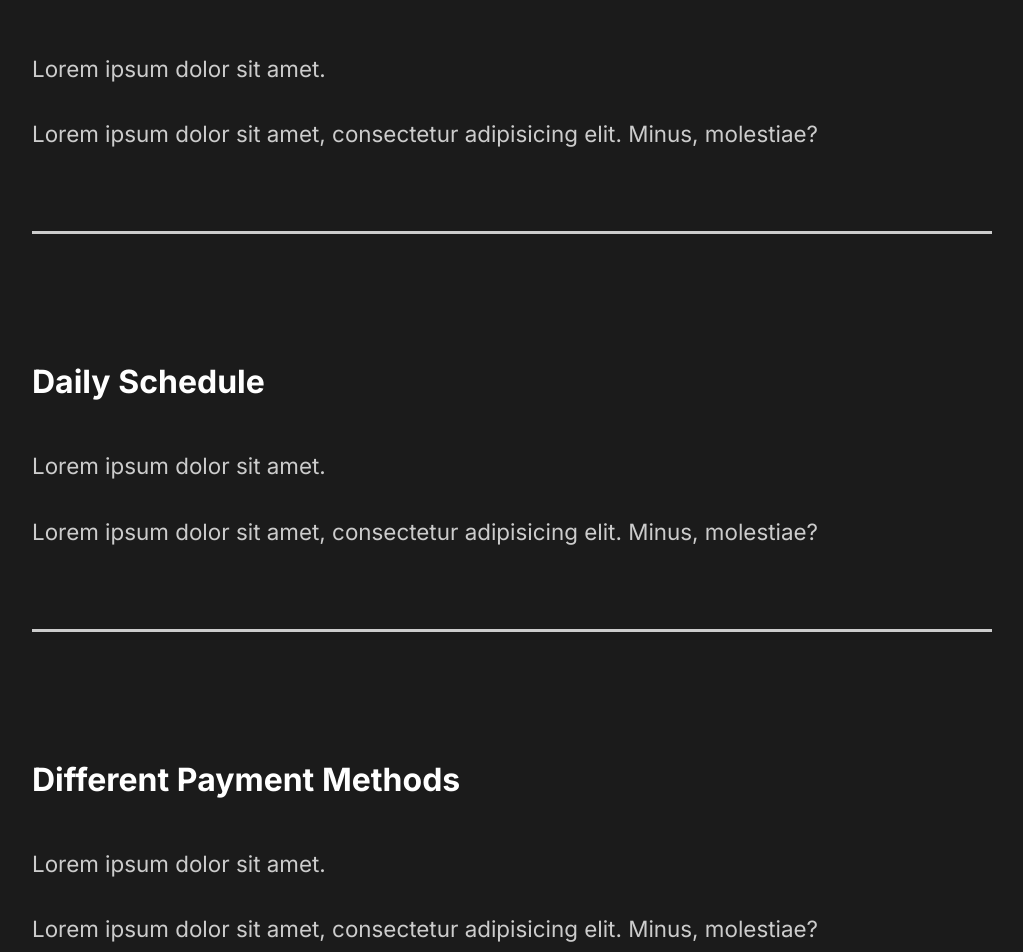
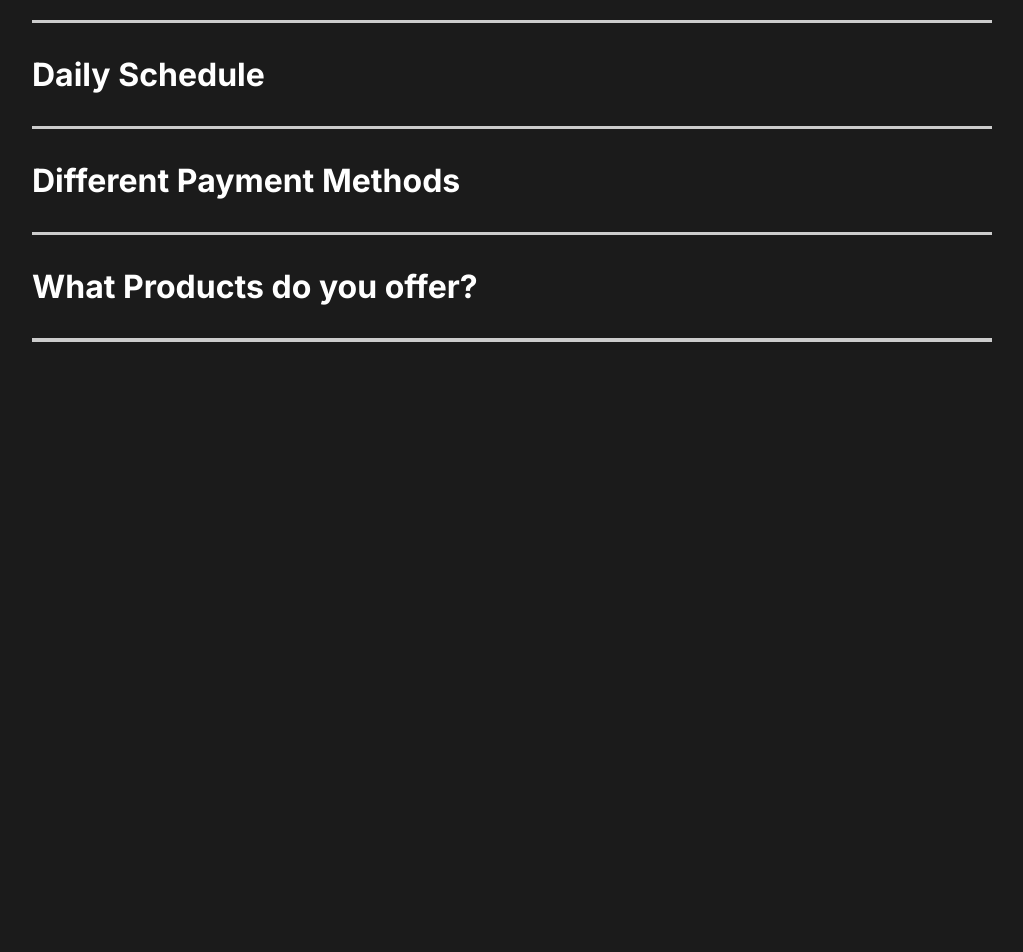
Before and after one commit to Radosh-93/the-creative-capture, a React (Create React App) app: page / in a window 1280 px wide. Shown: the part 2500-3452 px from the top of the page, without its empty margins (128-1151 px from the left). After the commit the page ends 2922 px from the top, so only its background shows below. Built offline with nearby package versions, Linux system fonts and the light colour scheme.

Commit message:
animated faq section

```diff
--- /dev/null
+++ b/src/components/FaqQuestion.js
@@ -0,0 +1,36 @@
+import React, { useState } from "react";
+import styled from "styled-components";
+import { motion } from "framer-motion";
+
+function FaqQuestion({ question, answer }) {
+	const [toggle, setToggle] = useState(false);
+	return (
+		<Question layout onClick={() => setToggle(!toggle)}>
+			<motion.h4 layout>{question}</motion.h4>
+			{toggle ? (
+				<div className="answer">
+					<p>{answer[0]}</p>
+					<p>{answer[1]}</p>
+				</div>
+			) : null}
+			<motion.div layout className="faq-line" />
+		</Question>
+	);
+}
+const Question = styled(motion.div)`
+	padding-top: 2rem;
+	cursor: pointer;
+	.answer {
+		padding: 2rem 0;
+		p {
+			padding: 1rem 0;
+		}
+	}
+	.faq-line {
+		background-color: #cccccc;
+		height: 0.2rem;
+		margin-top: 2rem;
+		width: 100%;
+	}
+`;
+export default FaqQuestion;
--- a/src/components/FaqSection.js
+++ b/src/components/FaqSection.js
@@ -1,47 +1,27 @@
-import React from 'react';
-import styled from 'styled-components'
-import {Wrapper} from "../styles";
+import React, { useState } from "react";
+import styled from "styled-components";
+import { Wrapper } from "../styles";
+import { FaqQuestions } from "../movieState";
+import FaqQuestion from "./FaqQuestion";
+import { AnimateSharedLayout } from "framer-motion";
 
 const FaqSection = (props) => {
+	const [questions, setQuestions] = useState(FaqQuestions);
 	return (
-		<div className={'faq'}>
+		<div className={"faq"}>
 			<Faq>
-				<h2>Any Question <span>FAQ</span></h2>
-				<div className="question">
-					<h4>How Do I Start?</h4>
-					<div className="answer">
-						<p>Lorem ipsum dolor sit amet.</p>
-						<p>Lorem ipsum dolor sit amet, consectetur adipisicing elit. Minus, molestiae?</p>
-
-					</div>
-					<div className="faq-line"/>
-				</div>
-				<div className="question">
-					<h4>Daily Schedule</h4>
-					<div className="answer">
-						<p>Lorem ipsum dolor sit amet.</p>
-						<p>Lorem ipsum dolor sit amet, consectetur adipisicing elit. Minus, molestiae?</p>
-
-					</div>
-					<div className="faq-line"/>
-				</div>
-				<div className="question">
-					<h4>Different Payment Methods</h4>
-					<div className="answer">
-						<p>Lorem ipsum dolor sit amet.</p>
-						<p>Lorem ipsum dolor sit amet, consectetur adipisicing elit. Minus, molestiae?</p>
-
-					</div>
-					<div className="faq-line"/>
-				</div>
-				<div className="question">
-					<h4>What Products do you offer?</h4>
-					<div className="answer">
-						<p>Lorem ipsum dolor sit amet.</p>
-						<p>Lorem ipsum dolor sit amet, consectetur adipisicing elit. Minus, molestiae?</p>
-					</div>
-					<div className="faq-line"/>
-				</div>
+				<h2>
+					Any Question <span>FAQ</span>
+				</h2>
+				<AnimateSharedLayout>
+					{questions.map((item) => (
+						<FaqQuestion
+							question={item.question}
+							answer={item.answer}
+							key={item.question}
+						/>
+					))}
+				</AnimateSharedLayout>
 			</Faq>
 		</div>
 	);
@@ -52,25 +32,8 @@ const Faq = styled(Wrapper)`
 		display: block;
 	}
 	h2 {
-	padding-bottom: 2rem;
-	font-weight: lighter;
+		padding-bottom: 2rem;
+		font-weight: lighter;
 	}
-	.faq-line {
-		background-color: #cccccc;
-		height: 0.2rem;
-		margin: 2rem 0;
-		width: 100%;
-	}
-	.question {
-		padding: 3rem 0;
-		cursor: pointer;
-		.answer {
-		padding: 2rem 0;
-		p {
-		padding: 1rem 0;
-		}
-		}
-	}
-
 `;
 export default FaqSection;
--- a/src/movieState.js
+++ b/src/movieState.js
@@ -79,3 +79,40 @@ export const MovieState = () => {
 		},
 	];
 };
+
+export const FaqQuestions = () => {
+	return [
+		{
+			question: "How Do I Start?",
+			answer: [
+				"Lorem ipsum dolor sit amet",
+				"Lorem ipsum dolor sit amet, consectetur adipisicing elit. Minus, molestiae?",
+			],
+			active: false,
+		},
+		{
+			question: "Daily Schedule",
+			answer: [
+				"Lorem ipsum dolor sit amet",
+				"Lorem ipsum dolor sit amet, consectetur adipisicing elit. Minus, molestiae?",
+			],
+			active: false,
+		},
+		{
+			question: "Different Payment Methods",
+			answer: [
+				"Lorem ipsum dolor sit amet",
+				"Lorem ipsum dolor sit amet, consectetur adipisicing elit. Minus, molestiae?",
+			],
+			active: false,
+		},
+		{
+			question: "What Products do you offer?",
+			answer: [
+				"Lorem ipsum dolor sit amet",
+				"Lorem ipsum dolor sit amet, consectetur adipisicing elit. Minus, molestiae?",
+			],
+			active: false,
+		},
+	];
+};
```
Lines whose indentation alone changed are shown as unchanged.
